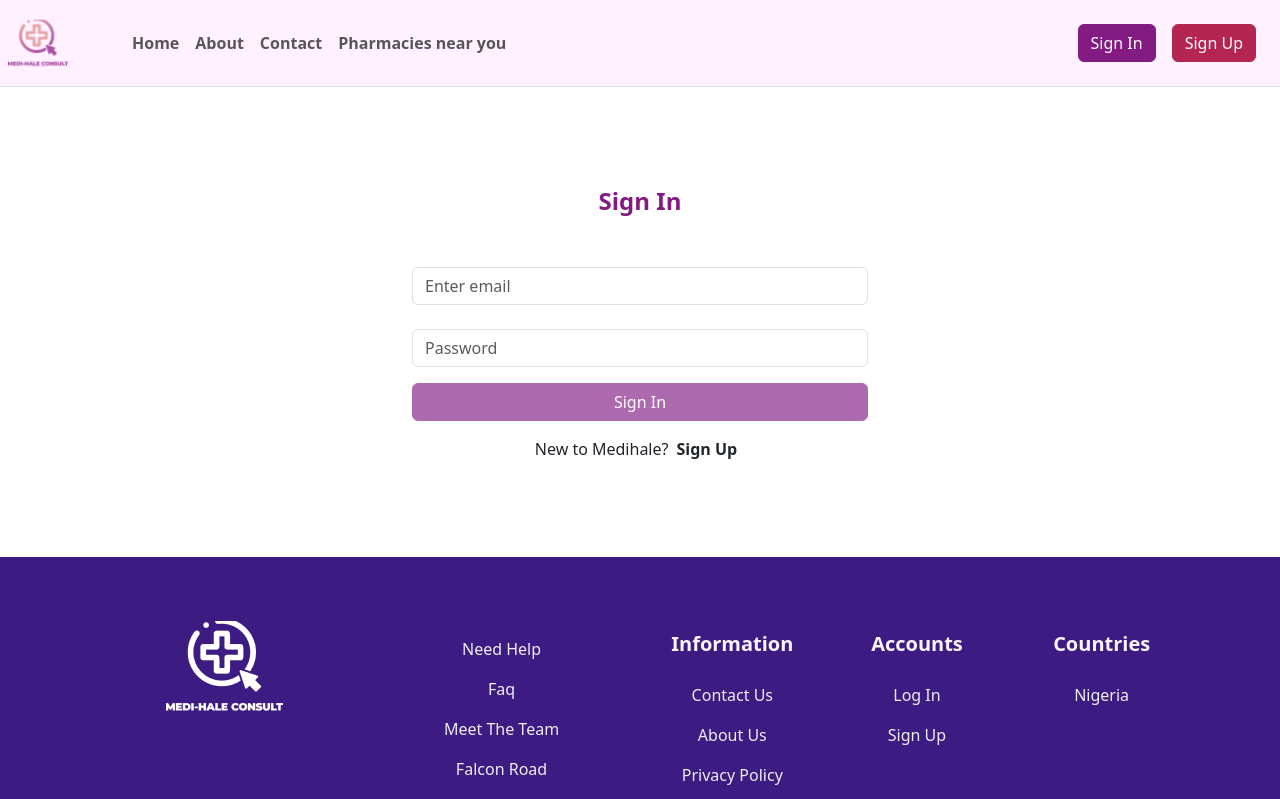
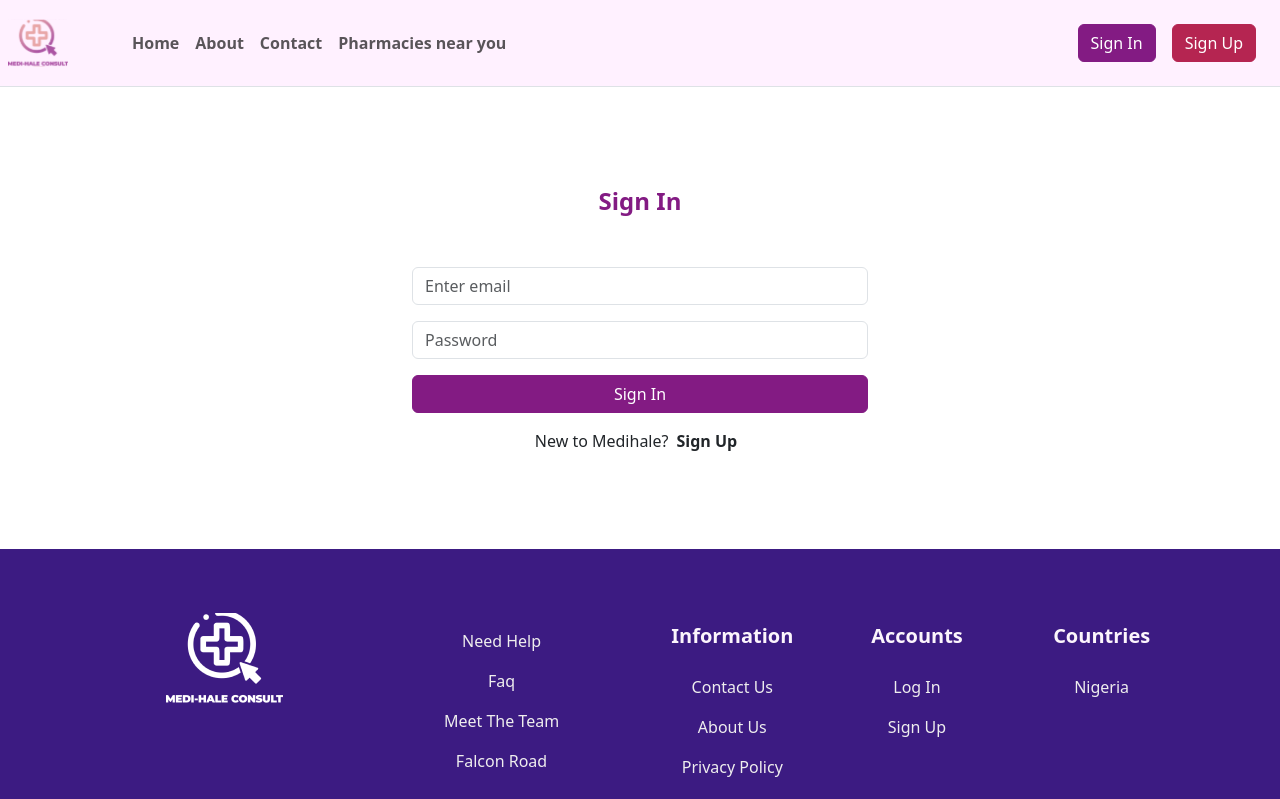
Before and after one commit to seregheik/medicareplus, a React (Vite) app: page /log-in in a window 1280 px wide. Shown: the top 799 px of the page. Built offline with nearby package versions, Linux system fonts and the light colour scheme.

Commit message:
updated api consumation and authentication

```diff
--- a/src/pages/Home.tsx
+++ b/src/pages/Home.tsx
@@ -5,17 +5,12 @@ import ShopAd from '../components/ShopAd';
 import { Link } from 'react-router-dom';
 import { motion } from 'framer-motion';
 import { Typewriter } from 'react-simple-typewriter';
-import { useQuery } from '@tanstack/react-query';
-import Axios from "axios"
 import CtaDownloadApp from "../components/CtaDownloadApp";
 import HowItWorks from "../components/HowItWorks";
 
 const Home = (props: any) => {
 
-  const { data } = useQuery({queryKey: ['user'], queryFn:  () => {
-    Axios.get("https://api.medihaleconsult.com/api/patient/data").then((res) => res.data)
-  }});
-console.log(data)
+
 
   return (
     <motion.div initial={{ opacity: 0 }} animate={{ opacity: 1 }} exit={{ opacity: 0 }} className="work-sans py-5">
--- a/src/pages/Login.tsx
+++ b/src/pages/Login.tsx
@@ -1,20 +1,40 @@
-// import GoogleAuth from "./GoogleAuth";
-// import AppleAuth from "./AppleAuth";
 import { Button, Container } from "react-bootstrap";
 import { Link } from "react-router-dom";
 import { motion } from 'framer-motion';
+import { useForm } from "react-hook-form";
+import * as yup from 'yup'
+import { yupResolver } from '@hookform/resolvers/yup'
+import Axios from 'axios'
 
 const Login = () => {
+
+  const schema = yup.object().shape({
+    email: yup.string().email().required('Enter a valid email address'),
+    password: yup.string().required()
+  })
+
+
+  const { register, handleSubmit, formState: { errors } } = useForm({
+    resolver: yupResolver(schema)
+  });
+  const onSubmit = (data: any) => {
+    console.log(data)
+    Axios.post('https://api.medihaleconsult.com/api/patient/login',data).then((res) => {
+      console.log(res.data.message)
+    }).catch((error) => {
+      console.log(error)
+    })
+  }
   return (
-    <motion.div initial={{opacity: 0}} animate={{opacity: 1}} exit={{opacity: 0}} className="d-flex vh-75 justify-content-center py-5">
+    <motion.div initial={{ opacity: 0 }} animate={{ opacity: 1 }} exit={{ opacity: 0 }} className="d-flex vh-75 justify-content-center py-5">
 
-      <Container className="w-75 text-center py-5" style={{maxWidth:'30em'}}>
+      <Container className="w-75 text-center py-5" style={{ maxWidth: '30em' }}>
         <div className="login">
           <div className="team-main-title pb-5 text-primary fw-bold fs-4">
             Sign In
           </div>
         </div>
-        <form action=""  method="post">
+        <form onSubmit={handleSubmit(onSubmit)}>
           <div className="form-group">
             <input
               type="email"
@@ -22,19 +42,23 @@ const Login = () => {
               id="exampleInputEmail1"
               aria-describedby="emailHelp"
               placeholder="Enter email"
+              {...register('email')}
             />
+
           </div>
-          <br />
+          <p className="text-danger text-start">{errors.email?.message}</p>
+
           <div className="form-group">
             <input
               type="password"
               className="form-control"
               id="exampleInputPassword1"
               placeholder="Password"
+              {...register('password')}
             />
           </div>
           <div className="d-grid gap-3 py-3">
-            <Button disabled type='submit' className="btn btn-primary">Sign In</Button>
+            <Button type='submit' className="btn btn-primary">Sign In</Button>
           </div>
         </form>
 
--- a/src/pages/Signup.tsx
+++ b/src/pages/Signup.tsx
@@ -6,7 +6,7 @@ import { useForm } from "react-hook-form";
 import * as yup from "yup";
 import { yupResolver } from "@hookform/resolvers/yup"
 import { motion } from "framer-motion";
-import { Axios } from "axios";
+import Axios  from "axios";
 
 const Signup = () => {
   const phoneRegExp = /^((\\+[1-9]{1,4}[ \\-]*)|(\\([0-9]{2,3}\\)[ \\-]*)|([0-9]{2,4})[ \\-]*)*?[0-9]{3,4}?[ \\-]*[0-9]{3,4}?$/
```
Lines whose indentation alone changed are shown as unchanged.
